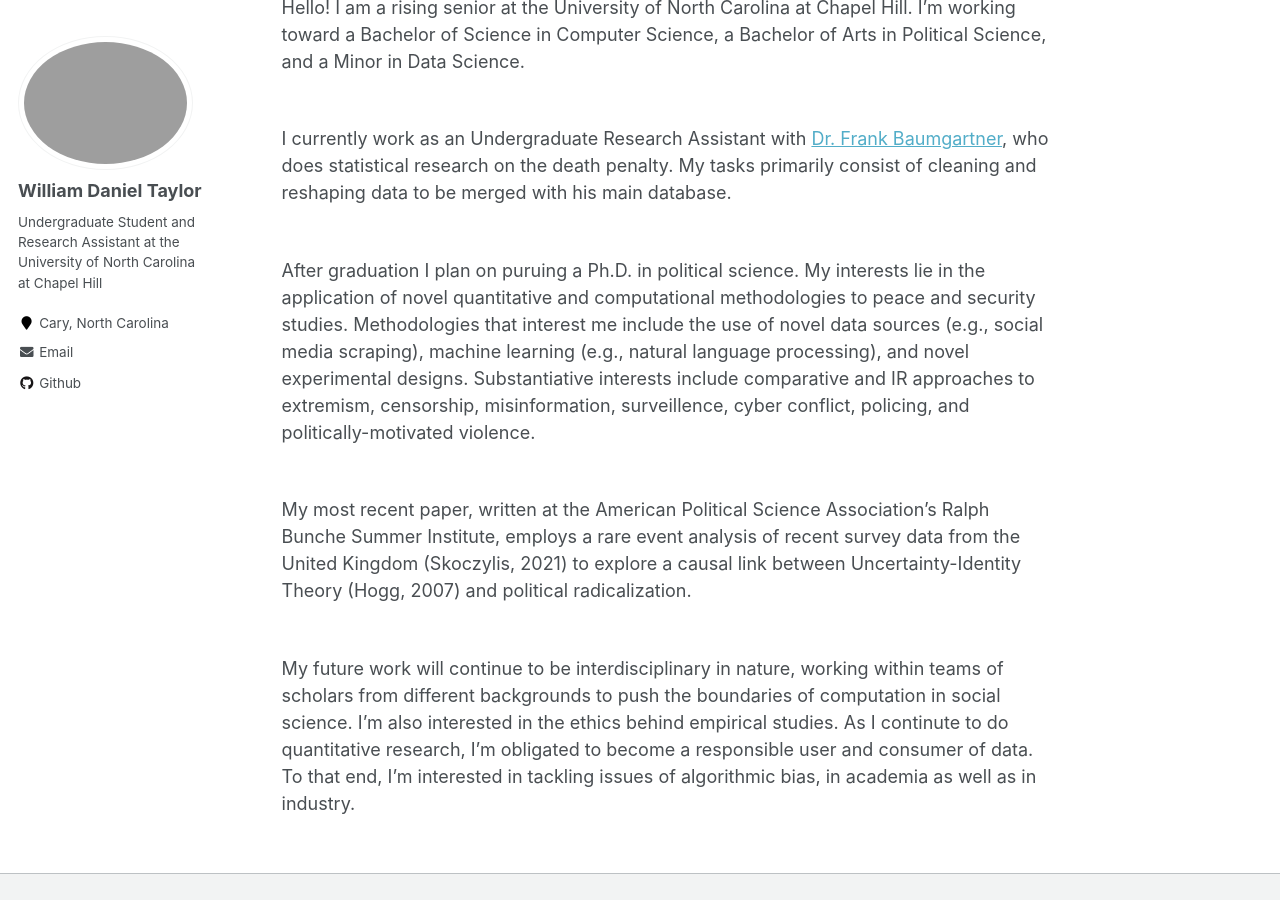
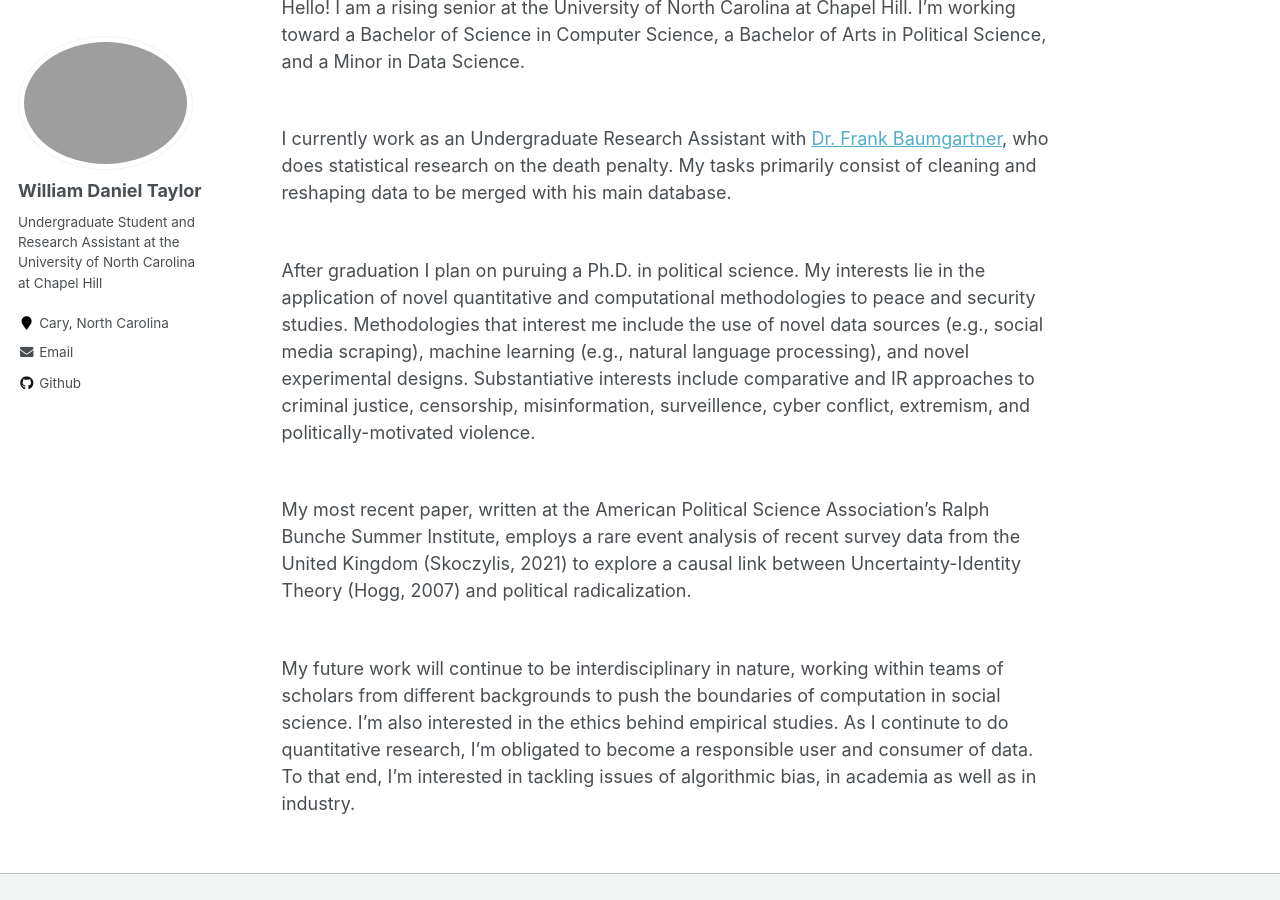
Before and after one commit to wdtaylor30/wdtaylor30.github.io, a Jekyll site: the page built from _pages/about.md, in a window 1280 px wide and 900 px high, scrolled down 722 px. Built offline with Jekyll 4.4.1, drawn with Linux system fonts in a browser that asks for light colours.

Commit message:
update about.md

```diff
--- a/_pages/about.md
+++ b/_pages/about.md
@@ -15,7 +15,7 @@
 
 I currently work as an Undergraduate Research Assistant with [Dr. Frank Baumgartner](https://fbaum.unc.edu/), who does statistical research on the death penalty. My tasks primarily consist of cleaning and reshaping data to be merged with his main database. <br> <br>
 
-After graduation I plan on puruing a Ph.D. in political science. My interests lie in the application of novel quantitative and computational methodologies to peace and security studies. Methodologies that interest me include the use of novel data sources (e.g., social media scraping), machine learning (e.g., natural language processing), and novel experimental designs. Substantiative interests include comparative and IR approaches to extremism, censorship, misinformation, surveillence, cyber conflict, policing, and politically-motivated violence.<br><br>
+After graduation I plan on puruing a Ph.D. in political science. My interests lie in the application of novel quantitative and computational methodologies to peace and security studies. Methodologies that interest me include the use of novel data sources (e.g., social media scraping), machine learning (e.g., natural language processing), and novel experimental designs. Substantiative interests include comparative and IR approaches to criminal justice, censorship, misinformation, surveillence, cyber conflict, extremism, and politically-motivated violence.<br><br>
 
 My most recent paper, written at the American Political Science Association's Ralph Bunche Summer Institute, employs a rare event analysis of recent survey data from the United Kingdom (Skoczylis, 2021) to explore a causal link between Uncertainty-Identity Theory (Hogg, 2007) and political radicalization.<br> <br>
 
```
